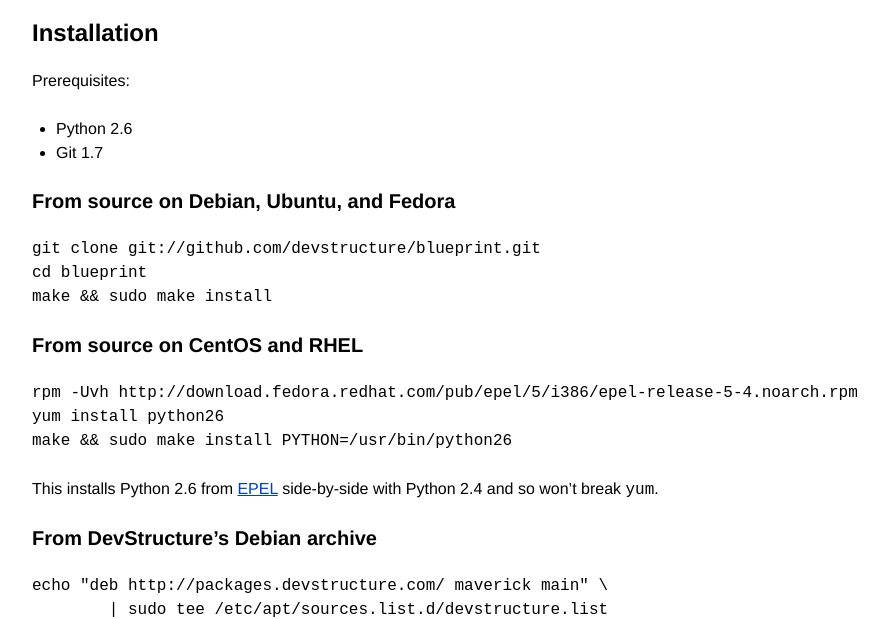
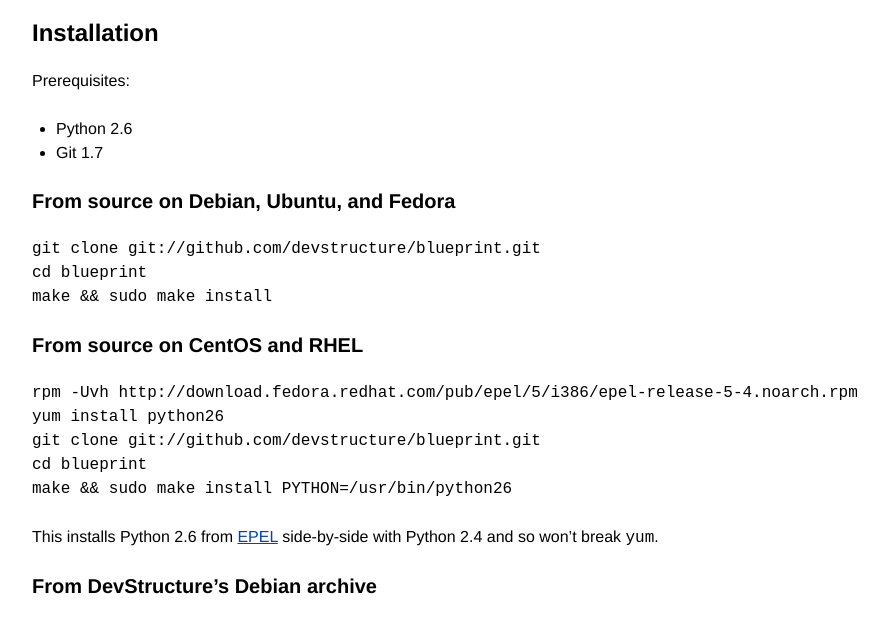
Before and after one commit to devstructure/blueprint, a plain HTML site: page index.html in a window 1280 px wide. Shown: the part 99-718 px from the top of the page, without its empty margins (96-984 px from the left). Drawn offline with Linux system fonts and the light colour scheme.

Commit message:
Full CentOS/RHEL instructions.

```diff
--- a/index.html
+++ b/index.html
@@ -66,6 +66,8 @@ make &amp;&amp; sudo make install</pre>
 	<h2>From source on CentOS and RHEL</h2>
 	<pre>rpm -Uvh http://download.fedora.redhat.com/pub/epel/5/i386/epel-release-5-4.noarch.rpm
 yum install python26
+git clone git://github.com/devstructure/blueprint.git
+cd blueprint
 make &amp;&amp; sudo make install PYTHON=/usr/bin/python26</pre>
 	<p>This installs Python 2.6 from <a href="http://fedoraproject.org/wiki/EPEL">EPEL</a> side-by-side with Python 2.4 and so won&#8217;t break <code>yum</code>.</p>
 	<h2>From DevStructure&#8217;s Debian archive</h2>
```
